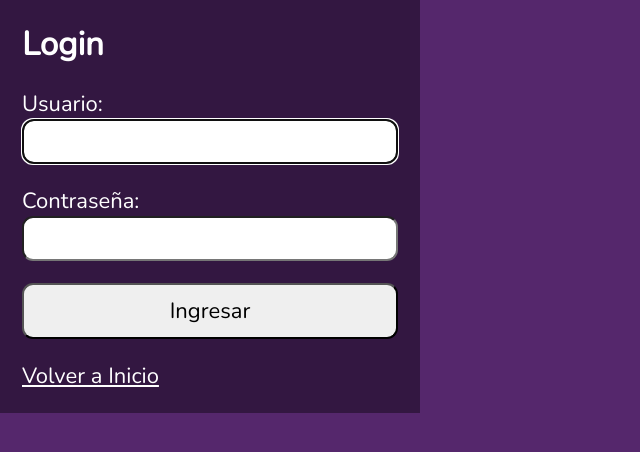
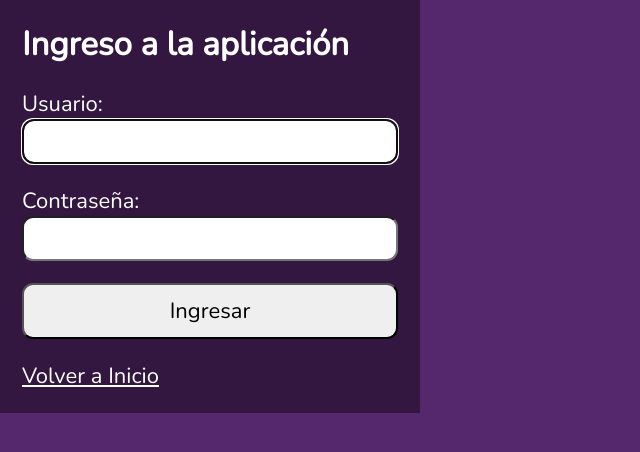
Before and after one commit to nando-dotjs/PF_Altion, a React (Create React App) app in the folder client/: page /login in a window 1280 px wide. Shown: the top 452 px of the page, without its empty margins (0-640 px from the left). Built offline with nearby package versions, Linux system fonts and the light colour scheme.

Commit message:
Cambio login

```diff
--- a/client/src/features/auth/Login.js
+++ b/client/src/features/auth/Login.js
@@ -63,7 +63,7 @@ const Login = () => {
     const content = (
         <section className="public">
             <header>
-                <h1>Login</h1>
+                <h1>Ingreso a la aplicación</h1>
             </header>
             <main className="login">
                 <p ref={errRef} className={errClass} aria-live="assertive">{errMsg}</p>
```
